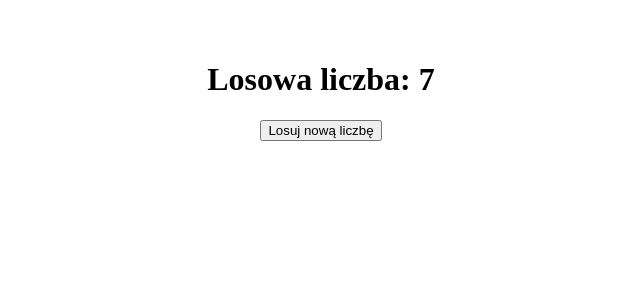
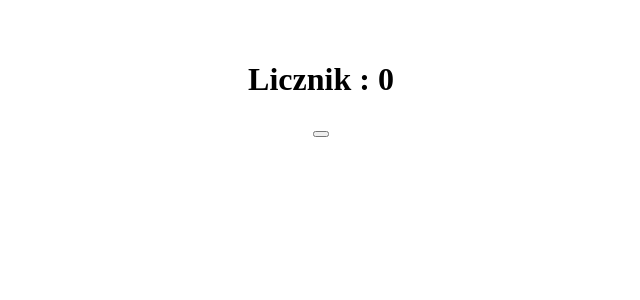
Before and after one commit to kacpi95/React-lesson, a React (Vite) app in the folder React-lesson/: page / in a window 1280 px wide. Shown: the top 300 px of the page, without its empty margins (319-959 px from the left). Built offline with nearby package versions, Linux system fonts and the light colour scheme.

Commit message:
Add 7 task in React

```diff
--- a/React-lesson/src/main.jsx
+++ b/React-lesson/src/main.jsx
@@ -93,17 +93,28 @@ import App from './App.jsx';
 //   return <h1>{mess}</h1>;
 // }
 
-function RandomNumber() {
-  const [number, setNumber] = useState(Math.floor(Math.random() * 100) + 1);
+// function RandomNumber() {
+//   const [number, setNumber] = useState(Math.floor(Math.random() * 100) + 1);
+
+//   return (
+//     <div>
+//       <h1>Losowa liczba: {number}</h1>
+//       <button onClick={() => setNumber(Math.floor(Math.random() * 100) + 1)}>
+//         Losuj nową liczbę
+//       </button>
+//     </div>
+//   );
+// }
+
+function ClickCounter() {
+  const [count, setCount] = useState(0);
 
   return (
     <div>
-      <h1>Losowa liczba: {number}</h1>
-      <button onClick={() => setNumber(Math.floor(Math.random() * 100) + 1)}>
-        Losuj nową liczbę
-      </button>
+      <h1>Licznik : {count}</h1>
+      <button onClick={() => setCount(count + 1)}></button>
     </div>
   );
 }
 
-createRoot(document.getElementById('root')).render(<RandomNumber />);
+createRoot(document.getElementById('root')).render(<ClickCounter />);
```
